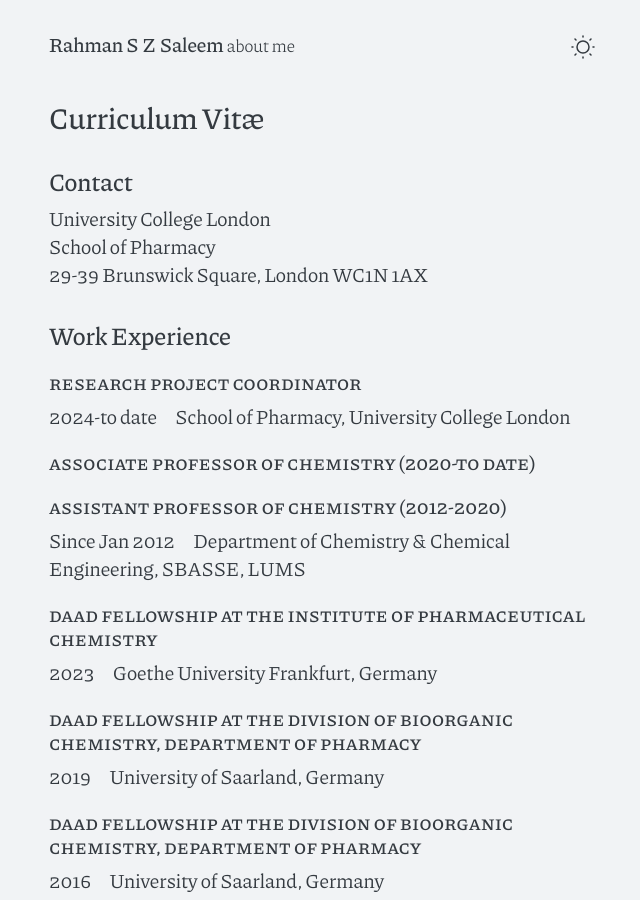
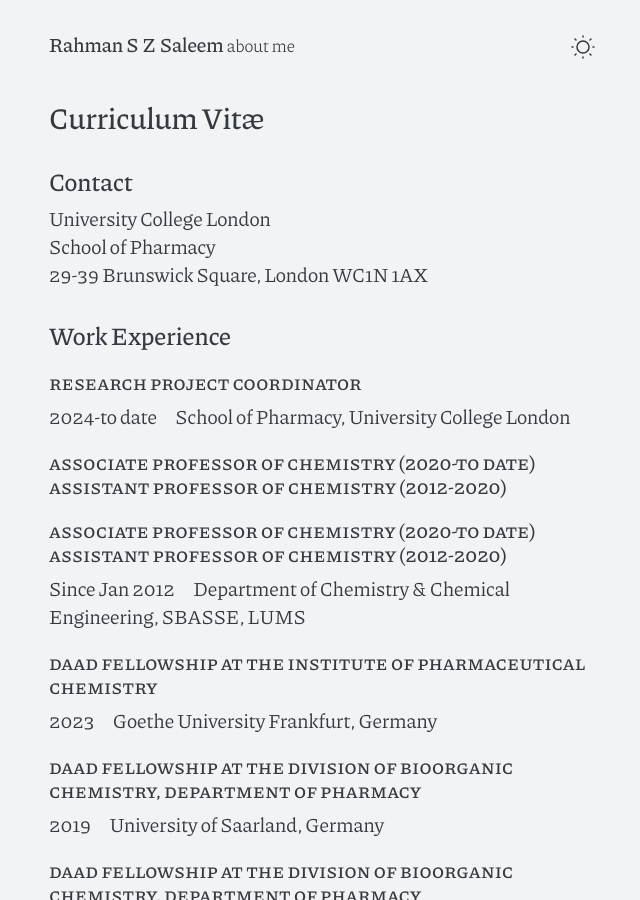
Before and after one commit to rahmanszsaleem/rahmanszsaleem.github.io, a Jekyll site: the page cv/index.html, which Jekyll copies as it is, in a window 1280 px wide and 900 px high. Shown: the whole window, without its empty margins (318-958 px from the left). Built offline with Jekyll 4.4.1, drawn with Linux system fonts in a browser that asks for light colours.

Commit message:
Update index.html

```diff
--- a/cv/index.html
+++ b/cv/index.html
@@ -80,8 +80,11 @@
 <p><h3> Research Project Coordinator  <br/></h3>
 2024-to date &nbsp;&nbsp;&nbsp;&nbsp; School of Pharmacy, University College London <br/>
 
-<p><h3> Associate Professor of Chemistry (2020-to date) </h3>
-<h3> Assistant Professor of Chemistry (2012-2020) <br/></h3>
+<p><h3> Associate Professor of Chemistry (2020-to date)
+  Assistant Professor of Chemistry (2012-2020) <br/></h3>
+
+<p><h3> Associate Professor of Chemistry (2020-to date) <br/>
+  Assistant Professor of Chemistry (2012-2020) <br/></h3>
 Since Jan 2012 &nbsp;&nbsp;&nbsp;&nbsp; Department of Chemistry &amp; Chemical Engineering, SBASSE, LUMS</p>
 
 <p><h3>DAAD fellowship at the Institute of Pharmaceutical Chemistry <br/></h3>
```
